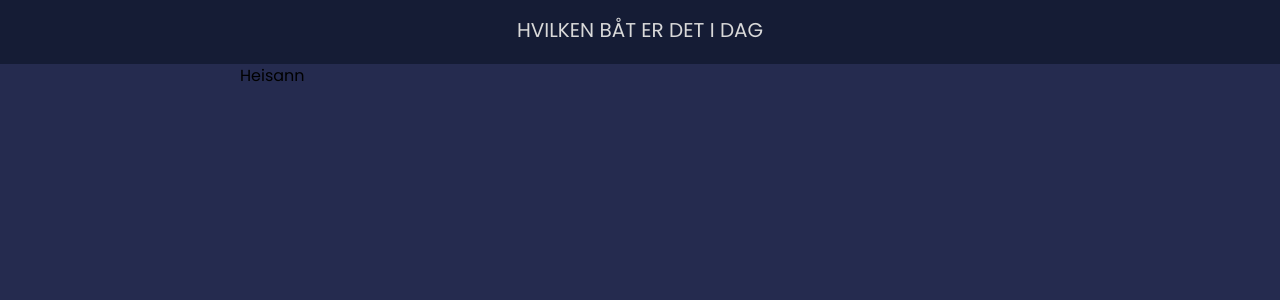
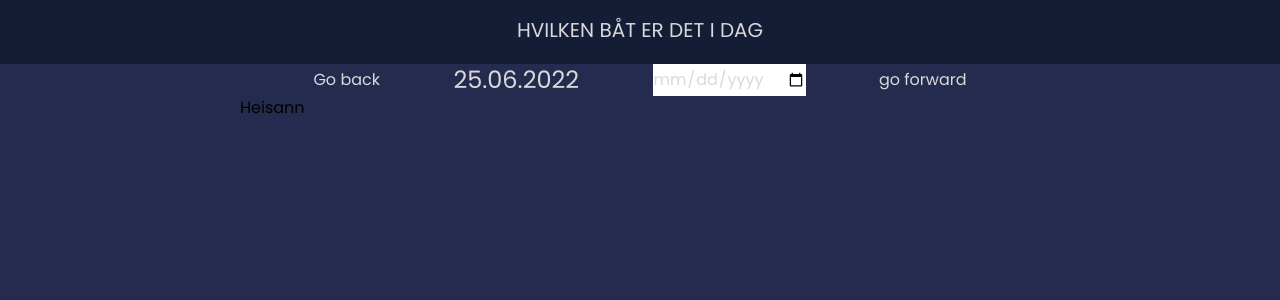
Before and after one commit to steef-o/hvilken-baat-er-det-i-dag, a React (Vite) app: page / in a window 1280 px wide. Shown: the top 300 px of the page. Built offline with nearby package versions, Linux system fonts and the light colour scheme; no server answers; a web font is replaced by a local one.

Commit message:
Add toolbar logic and dayjs

```diff
--- a/package.json
+++ b/package.json
@@ -13,6 +13,7 @@
     "format": "npm run prettier:fix && npm run lint:fix"
   },
   "dependencies": {
+    "dayjs": "^1.11.3",
     "react": "^18.2.0",
     "react-dom": "^18.2.0",
     "react-query": "^3.39.1",
--- a/src/App.tsx
+++ b/src/App.tsx
@@ -1,6 +1,8 @@
 import { QueryClient, QueryClientProvider } from "react-query";
 
 import Schedule from "./components/Schedule";
+
+import Toolbar from "~/components/Toolbar";
 
 const queryClient = new QueryClient();
 
@@ -11,6 +13,7 @@ const App = () => (
         <h1 className="pt-4 align-middle text-xl uppercase text-dirt">Hvilken Båt er det i dag</h1>
       </header>
       <main className="mx-auto max-w-project">
+        <Toolbar />
         <Schedule />
       </main>
     </div>
--- /dev/null
+++ b/src/components/Toolbar.tsx
@@ -0,0 +1,38 @@
+import dayjs, { Dayjs } from "dayjs";
+import React, { useState } from "react";
+
+import useSchedule from "../hooks/useSchedule";
+
+const Toolbar = () => {
+  const { data: schedule } = useSchedule();
+
+  const [selectedDate, setSelectedDate] = useState<Dayjs>(dayjs());
+
+  const getTodaysShip = () =>
+    schedule?.filter((ship) => ship.date === selectedDate.format("DD.MM.YYYY"));
+
+  const addDay = () => {
+    setSelectedDate((prevState) => prevState.add(1, "day"));
+  };
+
+  const removeDay = () => {
+    setSelectedDate((prevState) => prevState.subtract(1, "day"));
+  };
+
+  const handleChange = (e: React.ChangeEvent<HTMLInputElement>) => {
+    if (e.target.value) {
+      setSelectedDate(dayjs(e.target.value));
+    }
+  };
+
+  return (
+    <div className="flex justify-evenly text-dirt">
+      <button onClick={() => removeDay()}>Go back</button>
+      <h2 className="text-2xl">{selectedDate.format("DD.MM.YYYY")}</h2>
+      <input type="date" id="calendar" onChange={(e) => handleChange(e)} />
+      <button onClick={() => addDay()}>go forward</button>
+    </div>
+  );
+};
+
+export default Toolbar;
```
Also changed, not shown: 1 other file (tests, documents, lock files or other folders).
